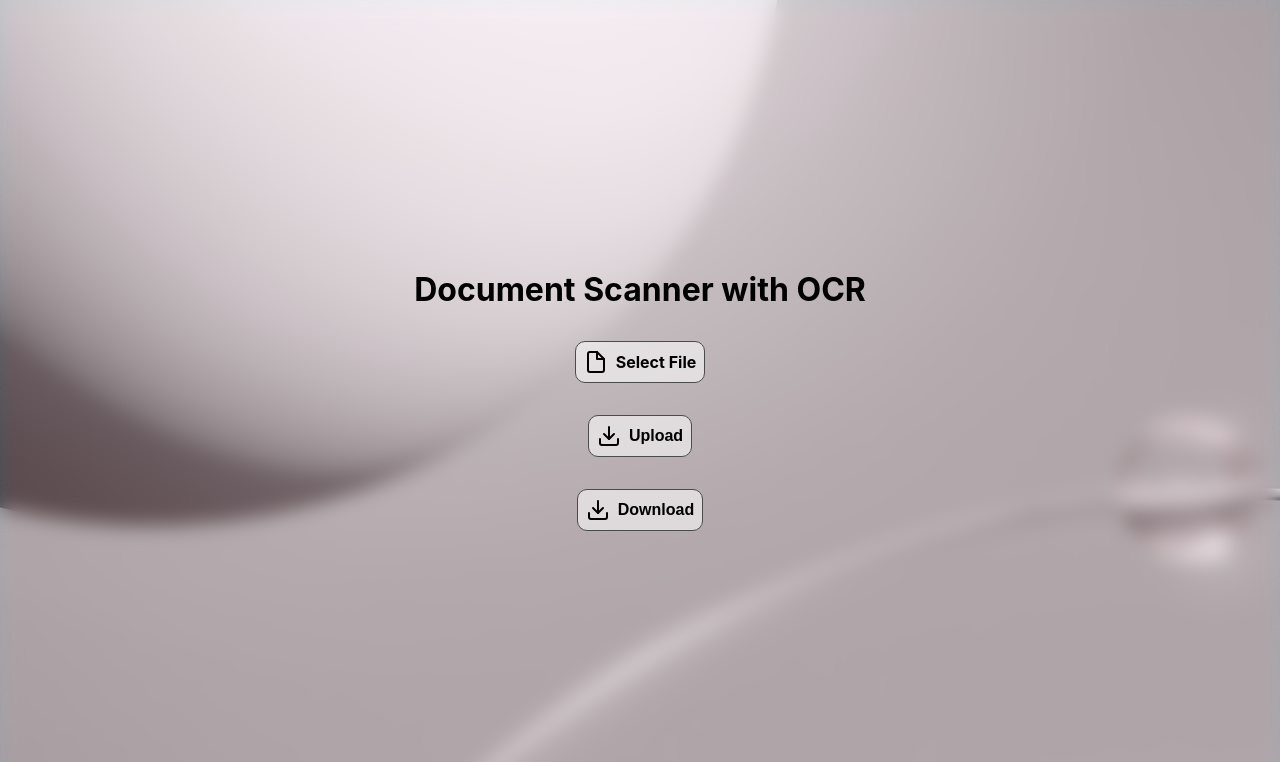
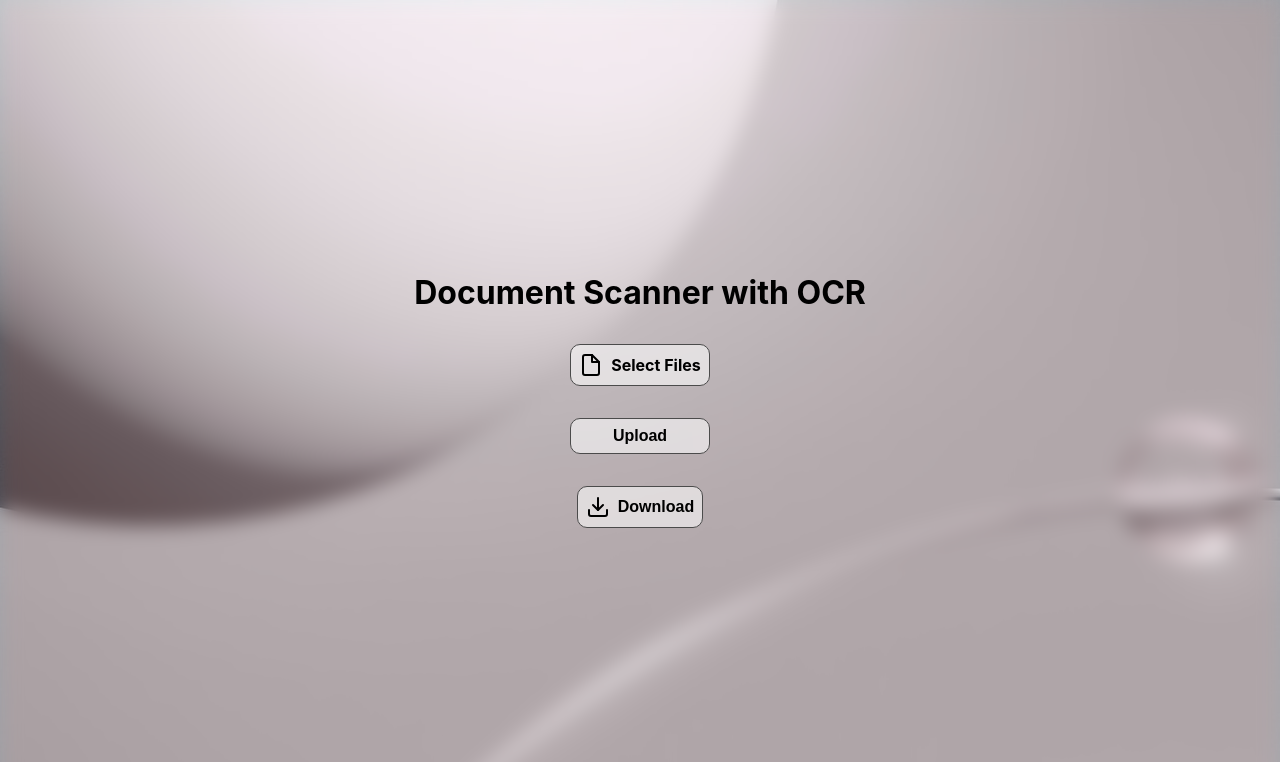
Before and after one commit to FlintyTub49/DocumentScannerWtihOCR, a Flask app: template templates/index2.html in a window 1280 px wide. Shown: the top 762 px of the page. Run offline with Flask 2, Linux system fonts and the light colour scheme; the template is opened without the code that fills it, so the values that code supplies are empty.

Commit message:
Updated UI

```diff
--- a/app.py
+++ b/app.py
@@ -60,7 +60,7 @@ def get_output():
 
 @app.route('/')
 def upload_form():
-    return render_template('index.html')
+    return render_template('index2.html')
 
 
 @app.route('/', methods=['POST'])
@@ -84,4 +84,4 @@ def upload_file():
 
 
 if __name__ == "__main__":
-    app.run(host='127.0.0.1',port=5000,debug=False,threaded=True)
+    app.run(host = '127.0.0.1', port = 5000, debug = True, threaded = True)
--- a/templates/index2.html
+++ b/templates/index2.html
@@ -24,7 +24,7 @@
       font-family: -apple-system, BlinkMacSystemFont, "Segoe UI", Roboto,
         Helvetica, Arial, sans-serif, "Apple Color Emoji", "Segoe UI Emoji",
         "Segoe UI Symbol";
-      background-image: url(background.jpg);
+      background-image: url("background.jpg");
       backdrop-filter: hue-rotate(120deg) blur(10px);
       height: 100vh;
       display: grid;
@@ -50,7 +50,7 @@
       background-color: rgb(214, 214, 214);
     }
 
-    button {
+    button{
       padding: 0.5rem;
       display: flex;
       align-items: center;
@@ -62,7 +62,26 @@
       background-color: rgba(255, 255, 255, 0.555);
     }
 
-    button:hover {
+    input[type="submit"]{
+      padding: 0.5rem;
+      display: flex;
+      align-items: center;
+      gap: 0.5rem;
+      border: 1px solid rgb(75, 75, 75);
+      font-size: 1em;
+      font-weight: bold;
+      border-radius: 10px;
+      background-color: rgba(255, 255, 255, 0.555);
+      text-align: center;
+    }
+
+    form{
+      display: grid;
+      gap:2rem;
+      text-align:center;
+    }
+
+    button:hover, input:hover {
       background-color: rgb(214, 214, 214);
     }
 
@@ -70,67 +89,51 @@
       vertical-align: middle;
     }
   </style>
+
   <body>
     <div class="grid">
       <h1>Document Scanner with OCR</h1>
 
+      <form method="post" action="/" enctype="multipart/form-data">
+      <!-- --------------------------- File Selecting ---------------------------- -->
       <label class="custom-file-upload">
-        <input type="file" />
-        <svg
-          xmlns="http://www.w3.org/2000/svg"
-          width="24"
-          height="24"
-          viewBox="0 0 24 24"
-          fill="none"
-          stroke="currentColor"
-          stroke-width="2"
-          stroke-linecap="round"
-          stroke-linejoin="round"
-          class="feather feather-file"
-        >
-          <path
-            d="M13 2H6a2 2 0 0 0-2 2v16a2 2 0 0 0 2 2h12a2 2 0 0 0 2-2V9z"
-          ></path>
+        <input type="file" name="images" multiple="true" autocomplete="off" required/>
+        <svg xmlns="http://www.w3.org/2000/svg" width="24" height="24" viewBox="0 0 24 24" fill="none"
+          stroke="currentColor" stroke-width="2" stroke-linecap="round" stroke-linejoin="round"
+          class="feather feather-file">
+          <path d="M13 2H6a2 2 0 0 0-2 2v16a2 2 0 0 0 2 2h12a2 2 0 0 0 2-2V9z"></path>
           <polyline points="13 2 13 9 20 9"></polyline></svg>
-        Select File
+        Select Files
       </label>
-      <button>
-        <svg
-          xmlns="http://www.w3.org/2000/svg"
-          width="24"
-          height="24"
-          viewBox="0 0 24 24"
-          fill="none"
-          stroke="currentColor"
-          stroke-width="2"
-          stroke-linecap="round"
-          stroke-linejoin="round"
-          class="feather feather-download"
-        >
+      <!-- ----------------------------------------------------------------------- -->
+
+      <!-- ---------------------------- Upload Button ---------------------------- -->
+      <!-- <label class="button">
+      <input type="submit" value="Submit">
+      </label> -->
+      <input type="submit" value="Upload">
+        <!-- <svg xmlns="http://www.w3.org/2000/svg" width="24" height="24" viewBox="0 0 24 24" fill="none"
+          stroke="currentColor" stroke-width="2" stroke-linecap="round" stroke-linejoin="round"
+          class="feather feather-download">
           <path d="M21 15v4a2 2 0 0 1-2 2H5a2 2 0 0 1-2-2v-4"></path>
           <polyline points="7 10 12 15 17 10"></polyline>
-          <line x1="12" y1="15" x2="12" y2="3"></line></svg
-        >Upload
-      </button>
+          <line x1="12" y1="15" x2="12" y2="3"></line></svg> -->
+        </input>
+      <!-- ----------------------------------------------------------------------- -->
+      </form>
+
+      <!-- -------------------------- Download Scripts --------------------------- -->
       <button>
-        <svg
-          xmlns="http://www.w3.org/2000/svg"
-          width="24"
-          height="24"
-          viewBox="0 0 24 24"
-          fill="none"
-          stroke="currentColor"
-          stroke-width="2"
-          stroke-linecap="round"
-          stroke-linejoin="round"
-          class="feather feather-download"
-        >
+        <svg xmlns="http://www.w3.org/2000/svg" width="24" height="24" viewBox="0 0 24 24" fill="none"
+          stroke="currentColor" stroke-width="2" stroke-linecap="round" stroke-linejoin="round"
+          class="feather feather-download">
           <path d="M21 15v4a2 2 0 0 1-2 2H5a2 2 0 0 1-2-2v-4"></path>
           <polyline points="7 10 12 15 17 10"></polyline>
           <line x1="12" y1="15" x2="12" y2="3"></line>
         </svg>
         Download
       </button>
+      <!-- ----------------------------------------------------------------------- -->
     </div>
   </body>
 </html>
```
Also changed, not shown: 3 other files.
